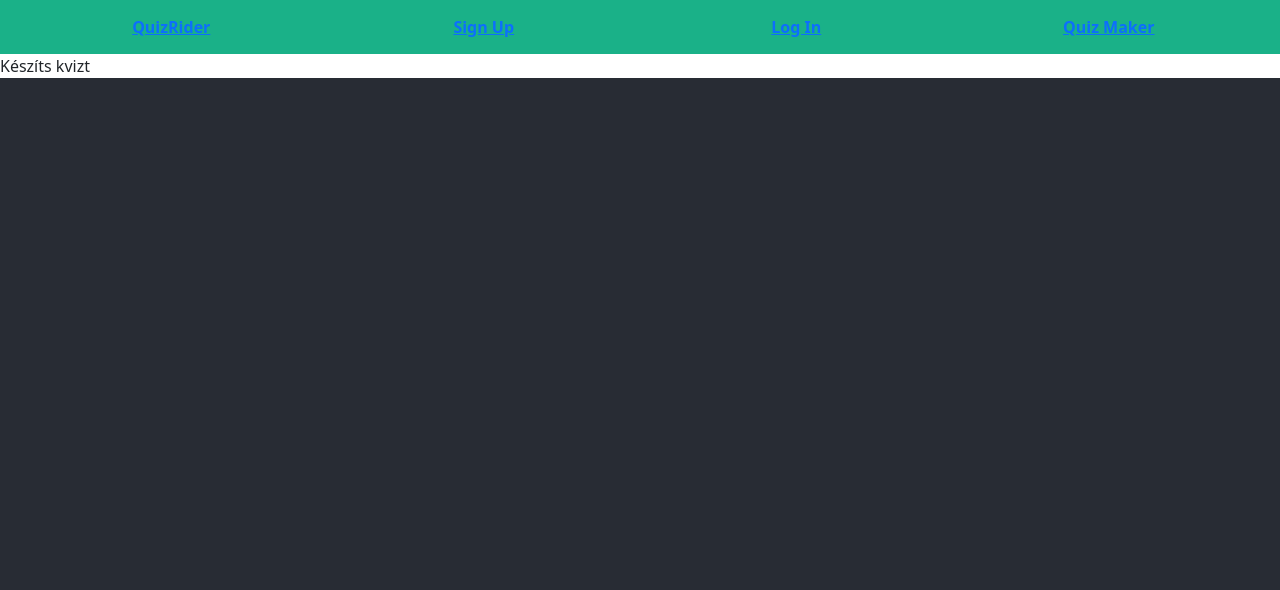
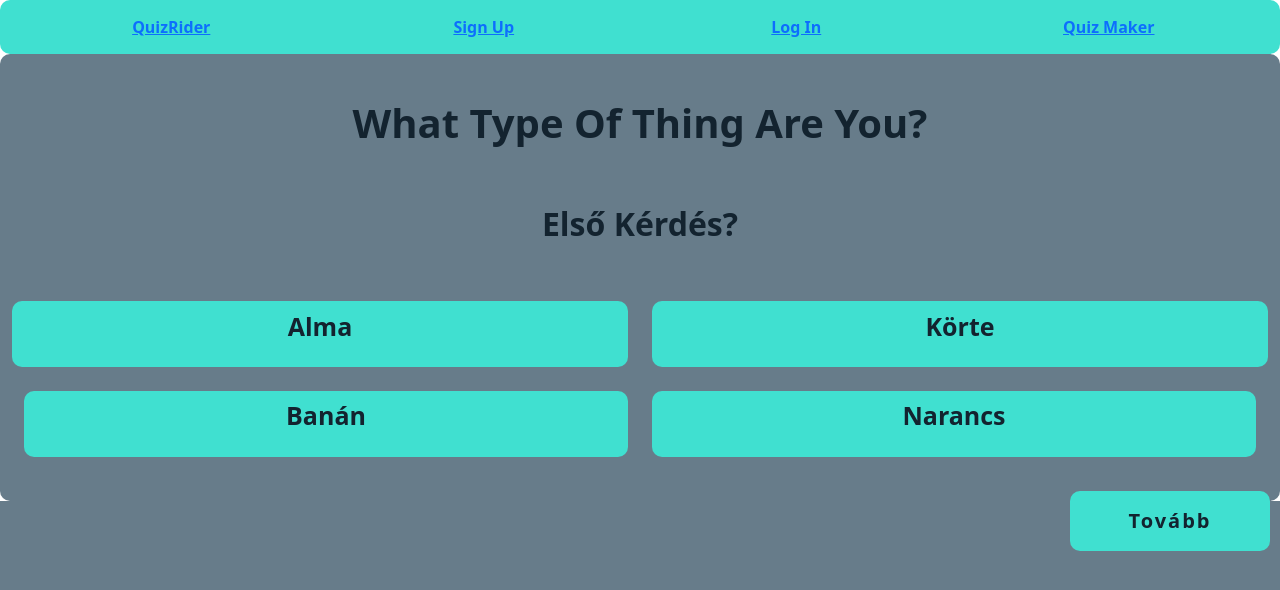
Before and after one commit to JungKata/vizsga, a React (Create React App) app: page /quizMaker in a window 1280 px wide. Shown: the top 590 px of the page. Built offline with nearby package versions, Linux system fonts and the light colour scheme.

Commit message:
quizmaker rész

```diff
--- a/src/App.css
+++ b/src/App.css
@@ -41,7 +41,7 @@
 
 html {
 	overflow-y: scroll;
-  background-color: #282c34;
+  background-color: #677c8a;
 
 }
 body {
@@ -49,7 +49,7 @@ body {
   font-family: 'Titillium Web', sans-serif;
 }
 .tab-content{
-  background-color: lightslategray;
+  background: #677c8a;
   justify-content: center;
   align-items: center;
   display: flex;
@@ -108,19 +108,19 @@ body {
   button{
   border:0;
   outline:none;
-  border-radius:0;
+  border-radius:10px;
   padding:15px 0;
   font-size:2rem;
   font-weight: bold;
   text-transform:uppercase;
   letter-spacing:.1em;
-  background:#1ab188;
+  background: Turquoise;
   color:#13232f;
   transition:all.5s ease;
   -webkit-appearance: none;
   }
   button:hover, button:focus{
-    background: darken(#1ab188,5%);
+    background: darken(Turquoise,5%);
   }
 
   .button-block{
@@ -154,10 +154,82 @@ body {
     color: #13232f;
   }
   #menu{
-    background-color:#1ab188;
+    background: Turquoise;
     justify-content: center;
     text-align: center;
     display: block;
     padding: 15px;
+    border-radius: 10px;
 
   }
+
+  #kviz{
+    margin: 0;
+    padding: 0;
+    width: 100%;
+    height: 100%;
+    box-sizing: border-box;
+    background: #677c8a;
+    border-radius: 10px;
+  }
+
+  .valasz{
+    cursor: pointer;
+  }
+
+  .valasz_resz{
+    display: block;
+    padding: 1%;
+    border-radius: 10px;
+    background: Turquoise;
+    transition: Turquoise 0.5s ease;
+    justify-content: center;
+    text-align: center;
+  }
+
+  .valasz_resz:hover{
+    background-color: darkturquoise;
+
+  }
+
+  #lehetoseg, #fokerdes,#valaszlehetoseg {
+    text-align: center;
+    display: block;
+    width: auto;
+    color: #13232f;
+    font-weight: bold;
+
+  }
+
+  #lehetoseg{
+    padding-top: 45px;
+  }
+
+  #fokerdes{
+    padding-top: 50px;
+    padding-bottom: 50px;
+  }
+
+  p{
+    font-size: 25px;
+  }
+
+ #signup{
+  padding: 40px;
+ }
+
+ #gomb{
+  border-radius: 10px;
+ }
+
+ .tovabb_gomb{
+  padding: 10px;
+ }
+
+ #gomb_tovabb{
+  text-align: center;
+  float: right;
+  max-width: 200px;
+  border-radius: 10px;
+  font-size: 20px;
+ }
--- a/src/LogIn.tsx
+++ b/src/LogIn.tsx
@@ -21,7 +21,7 @@ export default class LogIn extends Component{
                             </div><br />
 
 
-                        <button type='submit' className='button button-block'>Log In</button><br />
+                        <button type='submit' className='button button-block' id="gomb">Log In</button><br />
 
 
                 </div>
--- a/src/components/pages/QuizMaker.tsx
+++ b/src/components/pages/QuizMaker.tsx
@@ -1,9 +1,56 @@
 import { Component } from "react";
+
 
 export default class QuizMaker extends Component{
     render(){
-        return <div>
-            <p>Készíts kvizt</p>
+        return <div id="kviz">
+             <h1 id="lehetoseg">What Type Of Thing Are You?</h1>
+
+             <div className="kerdes_Egy">
+             <      h2 id="fokerdes">
+                            Első Kérdés?
+                    </h2>
+             </div>
+
+            <div className="kep">
+
+            </div>
+
+            <div className="container-fluid">
+                <div className="row">
+                    <div className="col-md-6">
+                            <div className="valasz_resz">
+                                <p id="valaszlehetoseg">Alma</p>
+                            </div><br />
+                    </div>
+
+                    <div className="col-md-6">
+                            <div className="valasz_resz">
+                                <p id="valaszlehetoseg">Körte</p>
+                            </div><br />
+                    </div>
+                </div>
+
+                <div className="row">
+                    <div className="col-md-6">
+                            <div className="valasz_resz">
+                                <p id="valaszlehetoseg">Banán</p>
+                            </div><br />
+                    </div>
+
+                    <div className="col-md-6">
+                            <div className="valasz_resz">
+                                <p id="valaszlehetoseg">Narancs</p>
+                            </div><br />
+                    </div>
+                </div>
+            </div>
+
+            <div className="tovabb_gomb">
+                <button type="submit" className="button button-block" id="gomb_tovabb">Tovább</button>
+            </div>
+
+
         </div>
 }
 }
--- a/src/components/pages/signUp.tsx
+++ b/src/components/pages/signUp.tsx
@@ -34,7 +34,7 @@ export default class signUp extends Component{
                   <small id="emailHelp" className="form-text text-muted">We'll never share your email with anyone else.</small> <br />
                 </div><br />
 
-                <button type='submit' className='button button-block'>Sign Up</button><br />
+                <button type='submit' className='button button-block' id="gomb">Sign Up</button><br />
 
                 </div>
 
```
Also changed, not shown: src/banan.svg (added).
